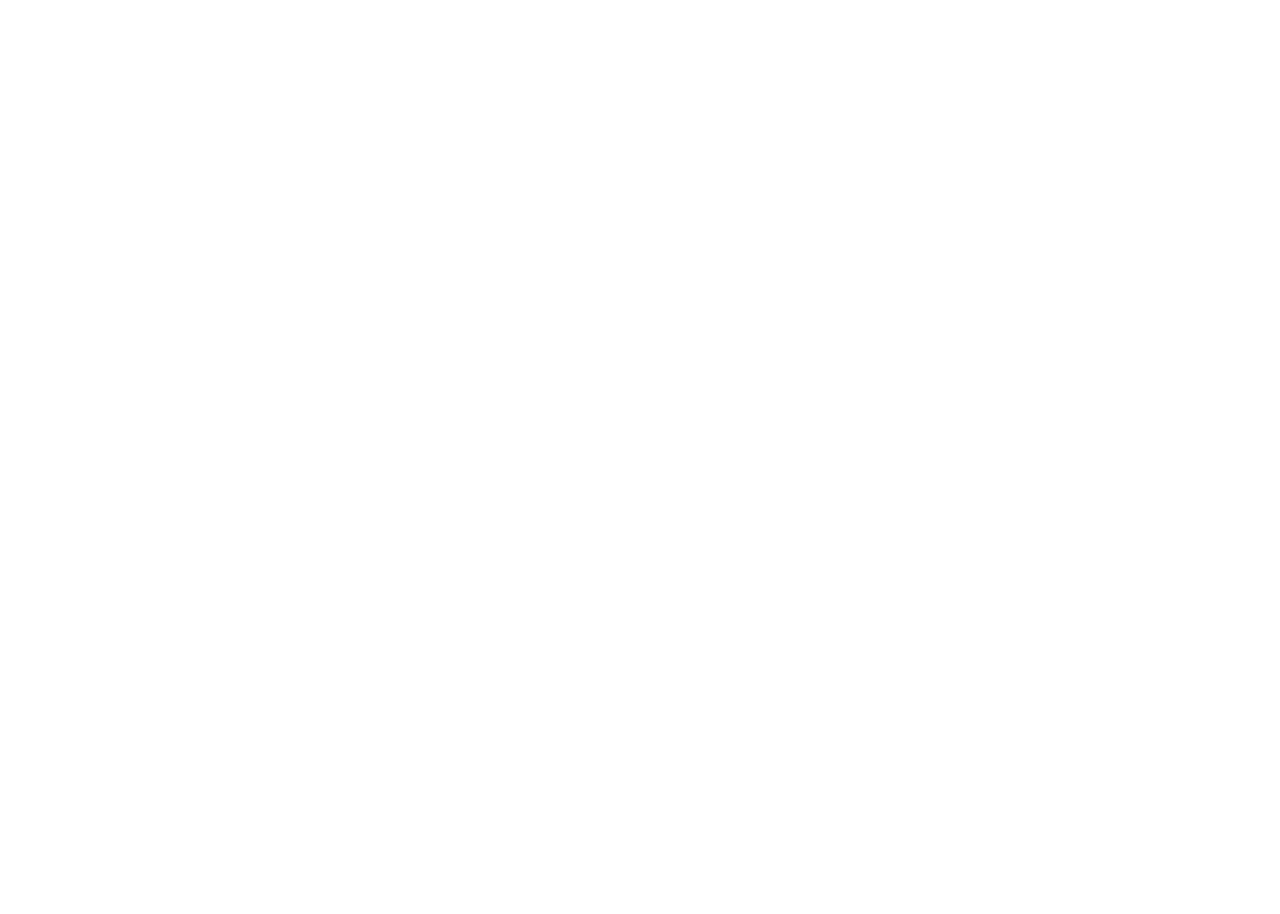
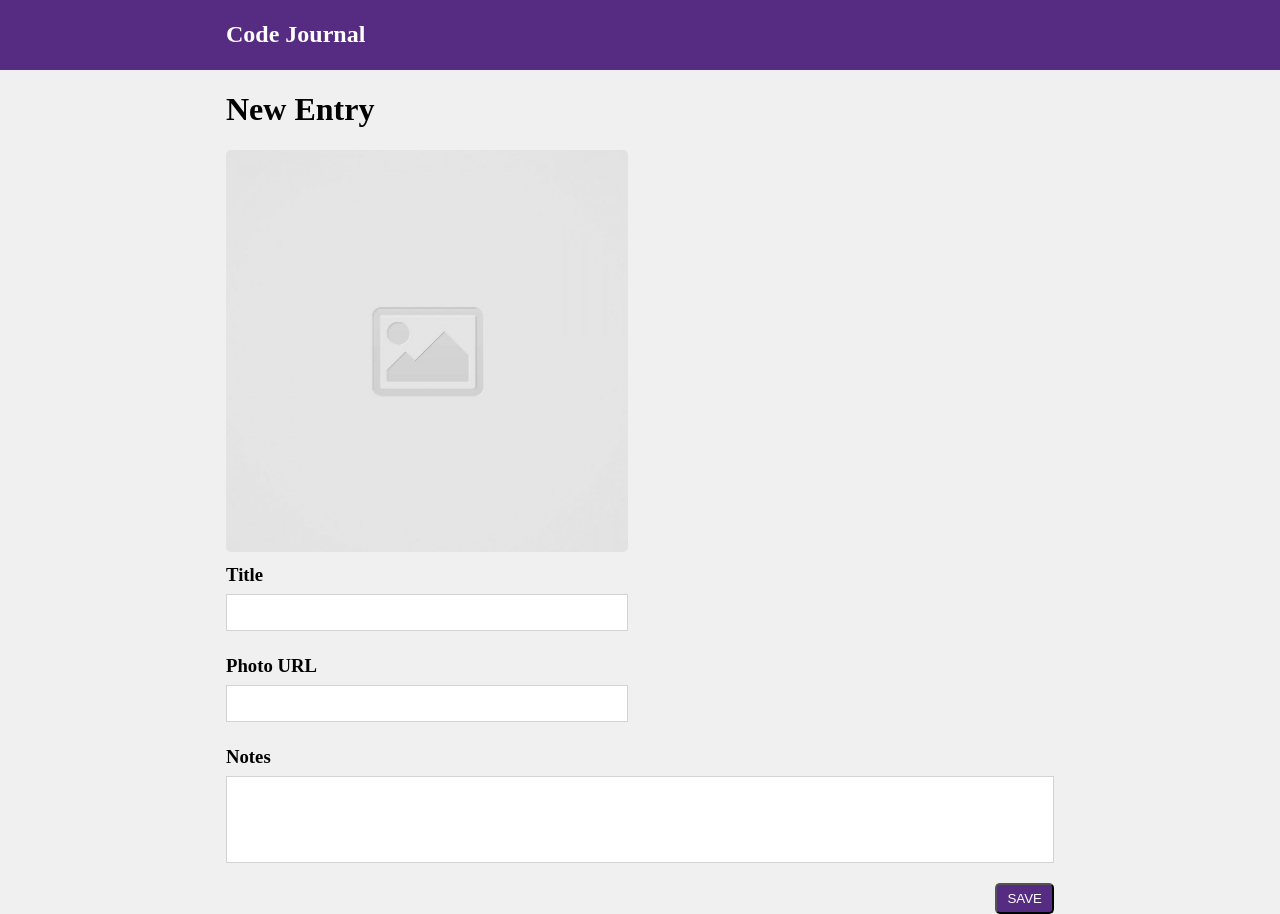
Before and after one commit to Alankim56/code-journal, a website: page index.html in a window 1280 px wide. Before the commit the page ends 800 px from the top, so only its background shows below. Drawn offline with Linux system fonts and the light colour scheme.

Commit message:
initial issue-1-entry.

```diff
--- a/css/styles.css
+++ b/css/styles.css
@@ -0,0 +1,48 @@
+img {
+  width: 100%;
+  border-radius: 5px;
+  object-fit: cover;
+}
+
+header {
+  background-color: #562b82;
+  color: white;
+  padding: 1.5px;
+}
+
+body {
+  background-color: #f0f0f0;
+}
+
+h1 {
+  display: inline-block;
+}
+
+h2 {
+  display: inline-block;
+}
+
+h3 {
+  display: inline-block;
+  margin: 0.5rem 0;
+}
+
+button {
+  color: white;
+  background-color: #562b82;
+  border-radius: 5px;
+  padding: 6px 10px;
+  float: right;
+}
+
+input {
+  width: 100%;
+  padding: 10px;
+  border: lightgrey solid 1px;
+  margin-bottom: 1rem;
+}
+
+.note {
+  padding-bottom: 60px;
+  margin-bottom: 20px;
+}
--- a/index.html
+++ b/index.html
@@ -18,12 +18,54 @@
 <body>
   <header>
     <div class="container">
+      <div class="row">
+        <div class="column-full">
+          <h2>Code Journal</h2>
+        </div>
+      </div>
     </div>
   </header>
   <main class="container">
+    <form class="view" data-view="entry-form">
+      <div class="row">
+        <div class="column-half">
+          <h1>New Entry</h1>
+          <img class="placeImage" src="images/placeholder-image-square.jpg" alt="photo">
+        </div>
+      </div>
+
+      <div class="row">
+        <div class="column-half">
+          <h3>Title</h3>
+          <input class="title" type="text" name="title" required>
+        </div>
+      </div>
+
+      <div class="row">
+        <div class="column-half">
+          <h3>Photo URL</h3>
+          <input class="photourl" type="text" name="photo" required>
+        </div>
+      </div>
+
+      <div class="row">
+        <div class="column-full">
+          <h3>Notes</h3>
+          <input class="note" type="text" name="notes" required>
+        </div>
+      </div>
+
+      <div class="row">
+        <div class="column-full">
+          <button>SAVE</button>
+        </div>
+      </div>
+    </form>
+
     <div data-view="entry-form"></div>
     <div data-view="entries" class="hidden"></div>
   </main>
+
   <script src="js/data.js"></script>
   <script src="js/main.js"></script>
 </body>
--- a/js/data.js
+++ b/js/data.js
@@ -6,3 +6,15 @@
   editing: null,
   nextEntryId: 1
 };
+
+window.addEventListener('beforeunload', $serializedData);
+function $serializedData(event) {
+  var JSONstorage = window.localStorage;
+  var JSONdata = JSON.stringify(data);
+  JSONstorage.setItem('local-storage', JSONdata);
+}
+
+var $data = localStorage.getItem('local-storage');
+if ($data !== null) {
+  data = JSON.parse($data);
+}
--- a/js/main.js
+++ b/js/main.js
@@ -0,0 +1,26 @@
+var $photoUrl = document.querySelector('.photourl');
+var $img = document.querySelector('.placeImage');
+var $form = document.querySelector('.form');
+
+$photoUrl.addEventListener('input', $photoInput);
+function $photoInput(event) {
+  $img.setAttribute('src', event.target.value);
+}
+
+var $title = document.querySelector('.title');
+var $note = document.querySelector('.note');
+
+$form.addEventListener('submit', $submit);
+function $submit(event) {
+  event.preventDefault();
+  var $obj = {
+    title: $title.value,
+    photoUrl: $photoUrl.value,
+    notes: $note.value,
+    entryId: data.nextEntryId
+  };
+  data.nextEntryId++;
+  data.entries.unshift($obj);
+  $img.setAttribute('src', 'images/placeholder-image-square.jpg');
+  $form.reset();
+}
```
